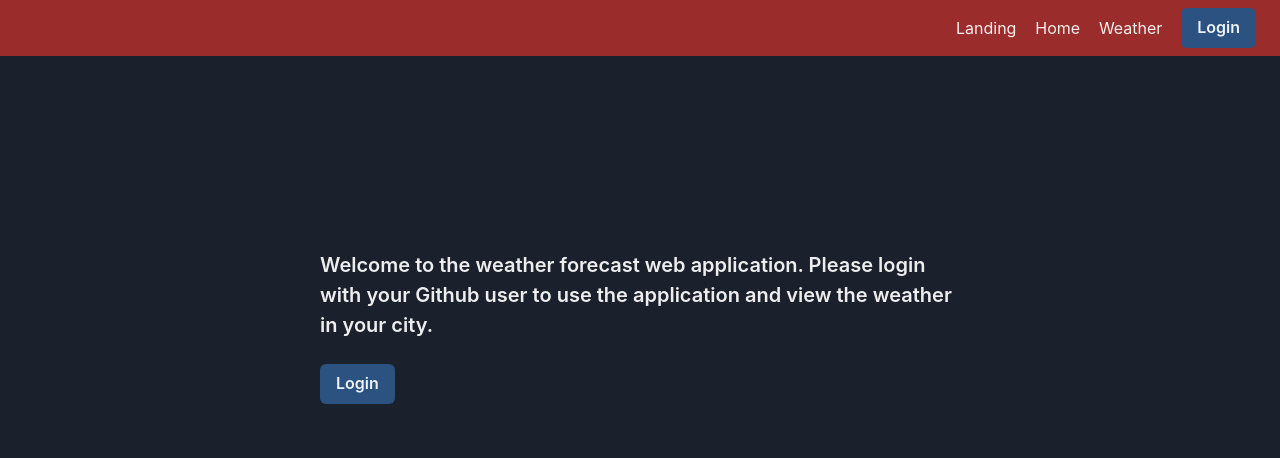
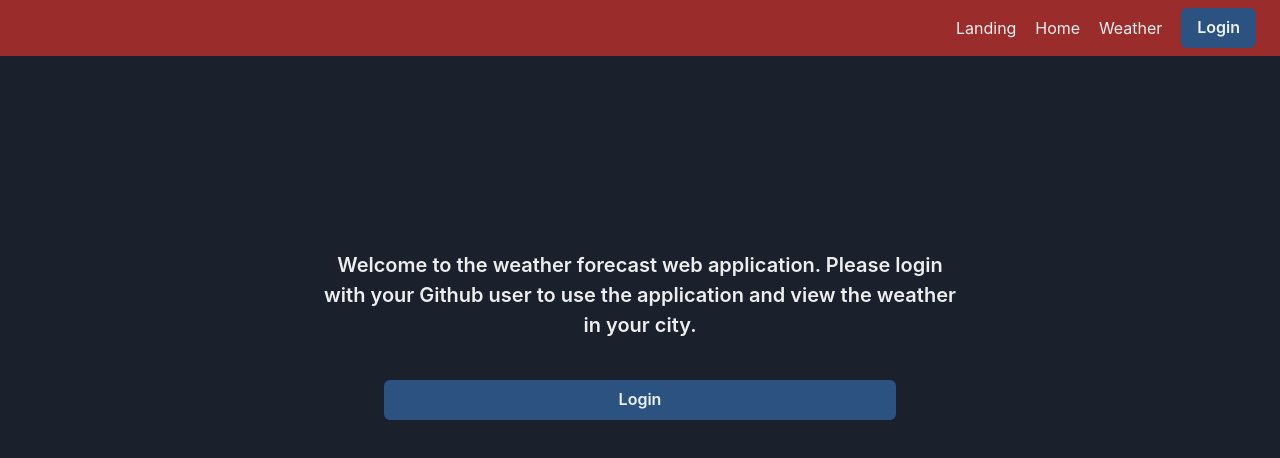
Before and after one commit to WiruCodes/Weather_API, a React (Create React App) app: page / in a window 1280 px wide. Shown: the top 458 px of the page. Built offline with nearby package versions, Linux system fonts and the light colour scheme.

Commit message:
center align LandingPage contents

```diff
--- a/src/sections/landing_page/LandingPage.js
+++ b/src/sections/landing_page/LandingPage.js
@@ -3,9 +3,9 @@ import { Box, Button, Text } from "@chakra-ui/react";
 function LandingPage() {
   return (
     <Box position='relative' display='flex' flexDir='column' justifyContent='center' alignItems='center' top='250px'>
-      <Box w='50%'>
-      <Text fontSize={20} fontWeight='semibold'>Welcome to the weather forecast web application. Please login with your Github user to use the application and view the weather in your city.</Text>
-      <Button mt={6} bgColor='blue.700' _hover={{ bg: 'blue.500' }}>Login</Button>
+      <Box w='50%' display='flex' flexDir='column' alignItems='center'>
+      <Text  fontSize={20} fontWeight='semibold' textAlign='center'>Welcome to the weather forecast web application. Please login with your Github user to use the application and view the weather in your city.</Text>
+      <Button w='80%' mt={10} bgColor='blue.700' _hover={{ bg: 'blue.500' }}>Login</Button>
       </Box>
     </Box>
   )
```
